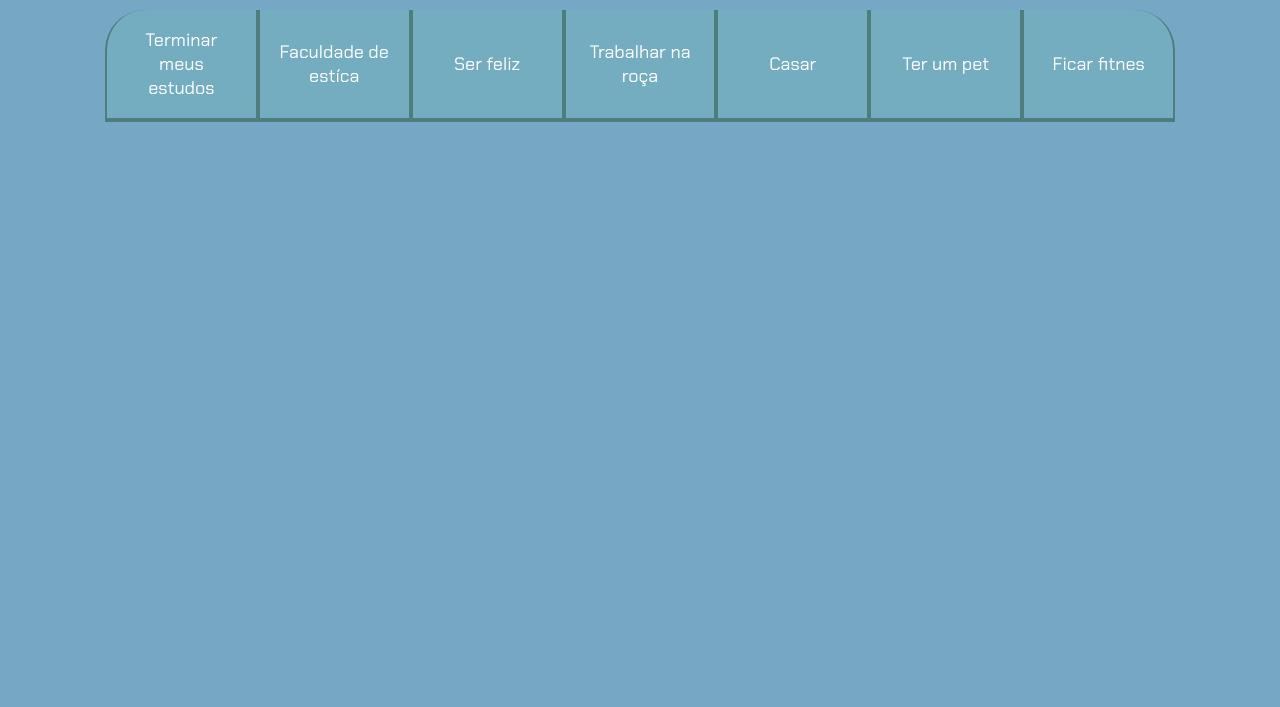
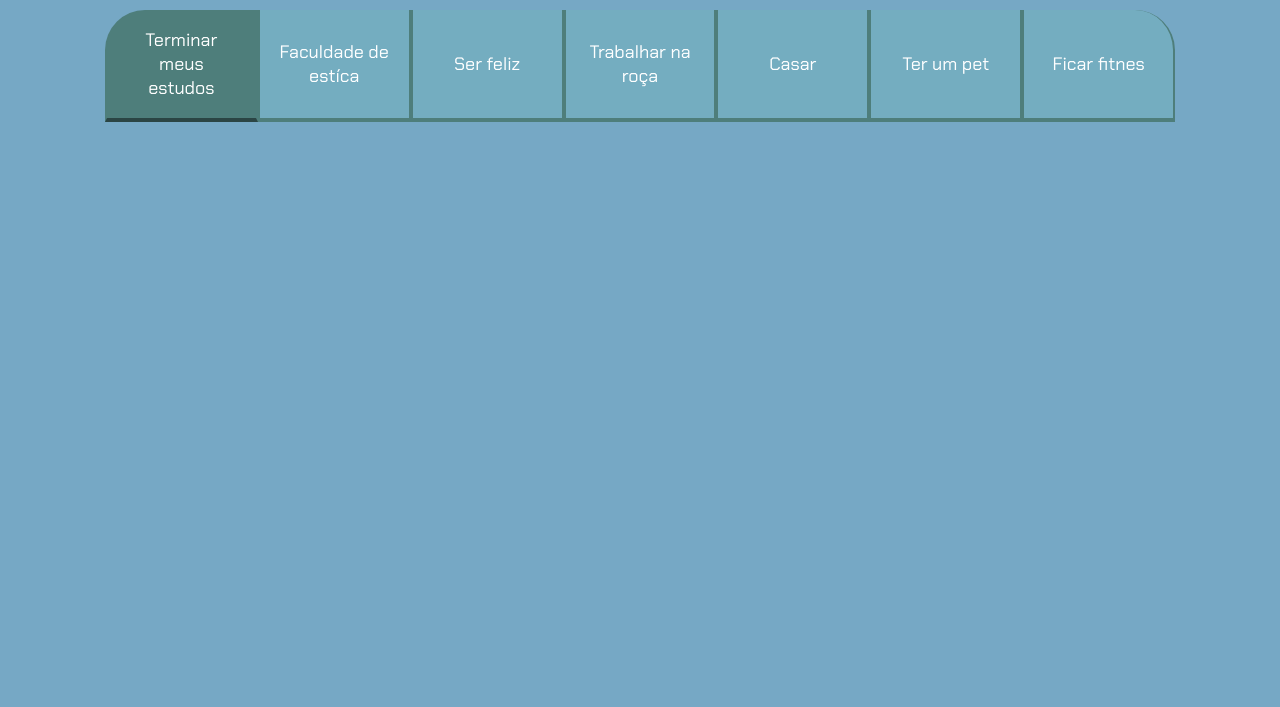
Before and after one commit to 1sa3elly/projeto-de-vida_atividade, a plain HTML site: page index.html in a window 1280 px wide. Shown: the part 93-800 px from the top of the page. Drawn offline with Linux system fonts and the light colour scheme.

Commit message:
Add files via upload

```diff
--- a/index.html
+++ b/index.html
@@ -11,7 +11,7 @@
     <section class="conteudo-principal">
       <h2 class="titulo-principal">Meus Objetivos do ano<span>_</span></h2>
       <div class="botoes">
-        <button class="botao">Terminar meus estudos</button>
+        <button class="botao ativo">Terminar meus estudos</button>
         <button class="botao">Faculdade de estíca</button>
         <button class="botao">Ser feliz</button>
         <button class="botao">Trabalhar na roça</button>
@@ -20,5 +20,6 @@
         <button class="botao">Ficar fitnes</button>
       </div>
     </section>
+    <script src="main.js"></script>
   </body>
 </html>
--- a/style.css
+++ b/style.css
@@ -60,6 +60,12 @@ body {
     display: block;
 }
 
+.ativo {
+  background-color: var(--botao-ativo);
+  border-bottom: 4px solid var(--verde);
+}
+
+
 @media screen and (min-width: 768px) {
   .botoes {
     display: flex;
```
Also changed, not shown: main.js (added).
